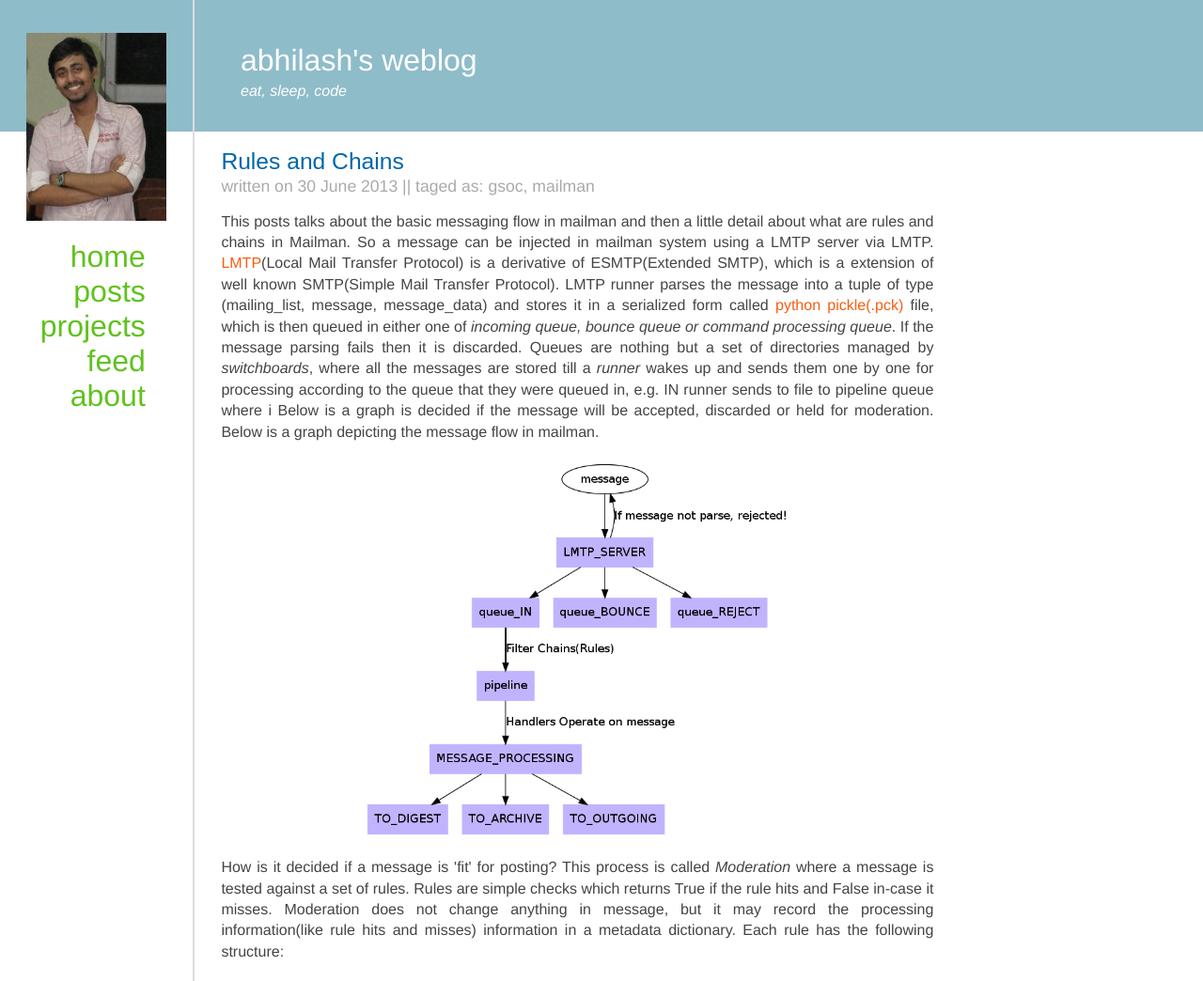
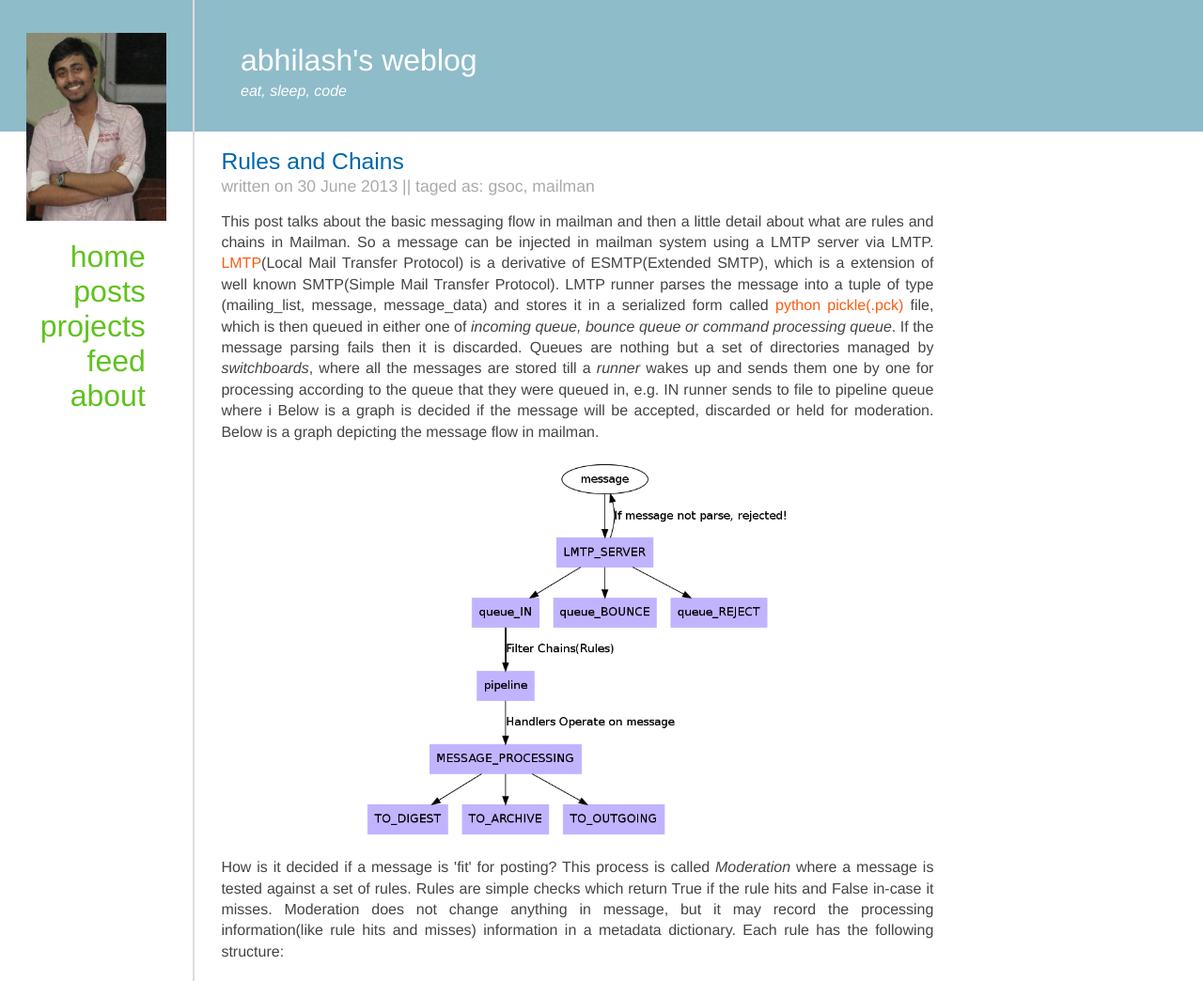
Before and after one commit to maxking/maxking.github.com, a Jekyll site: the page built from _posts/2013-06-30-rules-and-chains.html, in a window 1280 px wide and 1400 px high. Shown: the top 1044 px of the window at 94% size. Built offline with Jekyll 4.4.1, drawn with Linux system fonts in a browser that asks for light colours; some web fonts are replaced; Markdown is read by kramdown in place of the engine named in the settings; comment, search, counter and statistics services are not loaded.

Commit message:
changes in last post

```diff
--- a/_posts/2013-06-30-rules-and-chains.html
+++ b/_posts/2013-06-30-rules-and-chains.html
@@ -5,7 +5,7 @@ title: Rules and Chains
 time: 2013-06-30 17:23:00.001000 +05.30
 tags: gsoc mailman
 ---
-<p>This posts talks about the basic messaging flow in mailman and then a little
+<p>This post talks about the basic messaging flow in mailman and then a little
 detail about what are rules and chains in Mailman. So a message can be injected
 in mailman system using a LMTP server via
 LMTP. <a href="http://tools.ietf.org/html/rfc2033#section-4">LMTP</a>(Local Mail
@@ -27,7 +27,7 @@ for moderation. Below is a graph depicting the message flow in mailman.</p>
 </center>
 <p>How is it decided if a message is 'fit' for posting? This process is
 called <i>Moderation</i> where a message is tested against a set of rules. Rules
-are simple checks which returns True if the rule hits and False in-case it
+are simple checks which return True if the rule hits and False in-case it
 misses. Moderation does not change anything in message, but it may record the
 processing information(like rule hits and misses) information in a metadata
 dictionary. Each rule has the following structure:</p>
```
